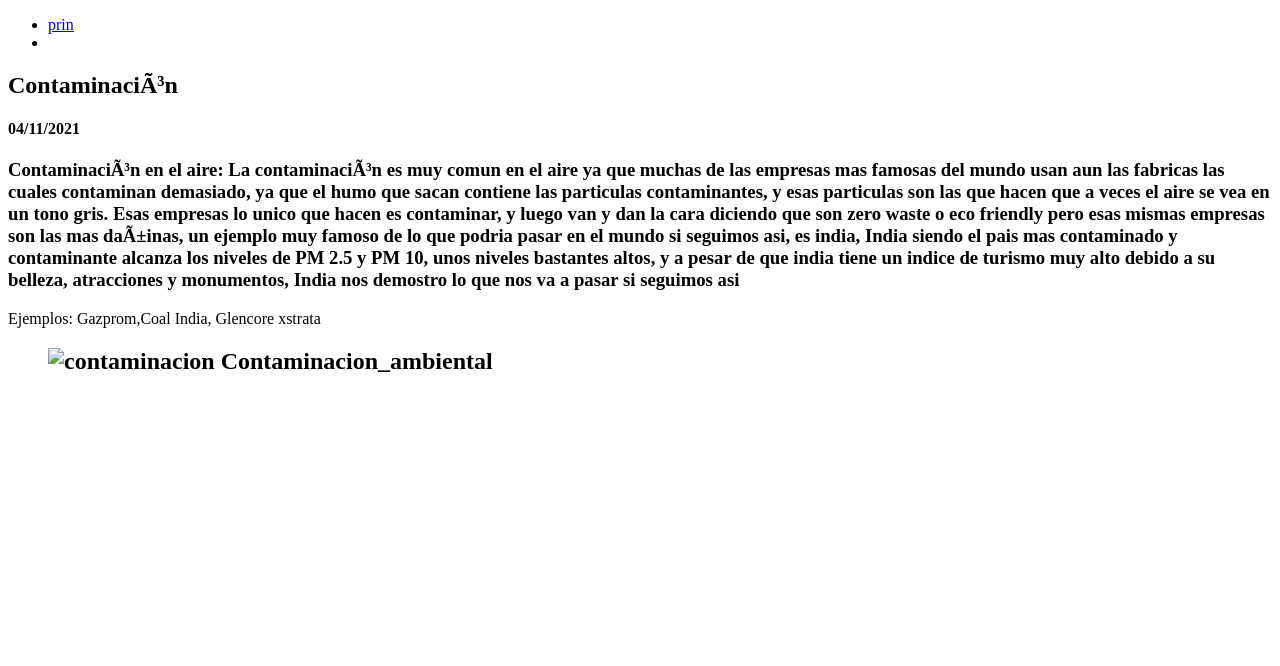
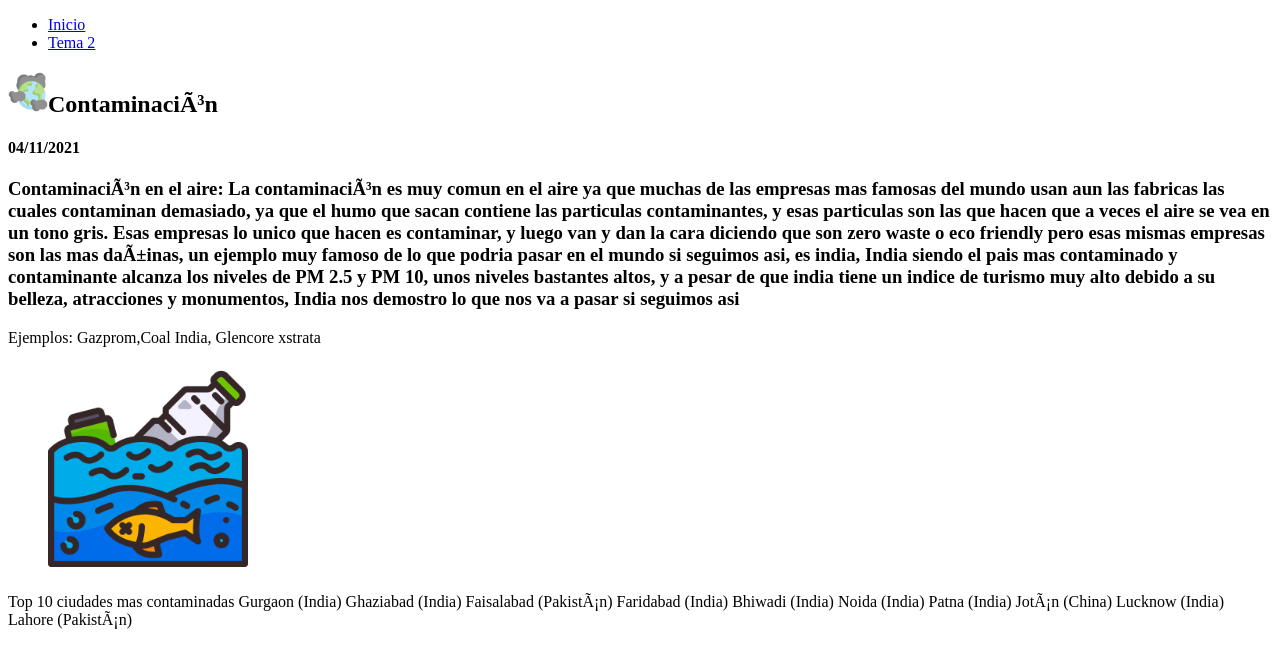
Before and after one commit to AlonsoSantarriaga/9-3-santarriaga-moreno-blog_del_mundo, a plain HTML site: page root/tema1.html in a window 1280 px wide. Drawn offline with Linux system fonts and the light colour scheme.

Commit message:
cambios 19/01/21

```diff
--- a/root/tema1.html
+++ b/root/tema1.html
@@ -7,17 +7,16 @@
     <body>
         <nav>
             <ul>
-                <li><a href="index.html">prin</a></li>
-                <li></li>
+                <li><a href="index.html">Inicio</a></li>
+                <li><a href="tema2.html">Tema 2</a></li>
             </ul>
         </nav>
         <section>
-        <!--inicia entrada: contaminacion_ambiental-->
-        <article>
+            <article>
             <header>
                 <grupo>
                 <!--Contaminacion Ambiental-->
-                <h2>Contaminación</h2>
+                <h2><img src="assets/images/contaminacion.png" alt="contaminacion" height="auto" width="40px">Contaminación</h2>
                 <!--cuatro de noviembre del 2021-->
                 <h4>04/11/2021</h4>
                 </grupo>
@@ -30,16 +29,27 @@
 
                 <!--inicia ilustracion del aticulo-->
                     <figure>
-                <h2> <img src="assets/images/contaminacion (1).png" alt="contaminacion" heihtt="35px" width="auto"> Contaminacion_ambiental </h2>
+                <h2> <img src="assets/images/la-contaminacion-del-agua.png" alt="contaminacion" heihtt="auto" width="200px">  </h2>
                     </figure>
             </div>
             <!--Gracias por leer-->
             <footer>
-
-
             </footer>
         </article>
+        <article>
+        Top 10 ciudades mas contaminadas
+            Gurgaon (India)
+            Ghaziabad (India)
+            Faisalabad (Pakistán)
+            Faridabad (India)
+            Bhiwadi (India)
+            Noida (India)
+            Patna (India)
+            Jotán (China)
+            Lucknow (India)
+            Lahore (Pakistán)
+        </article>
     </section>
-        <!--fin entrada: Contaminacion_ambiental-->
+        <!--fin entrada: Contaminacion ambiental-->
         </body>
         </html>
```
Also changed, not shown: root/tema2.html (+6 -7 lines).
